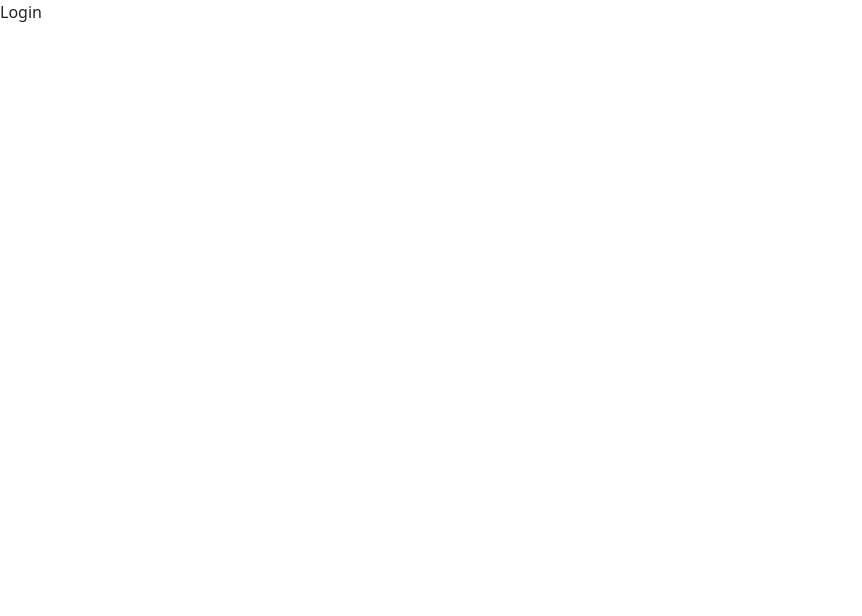
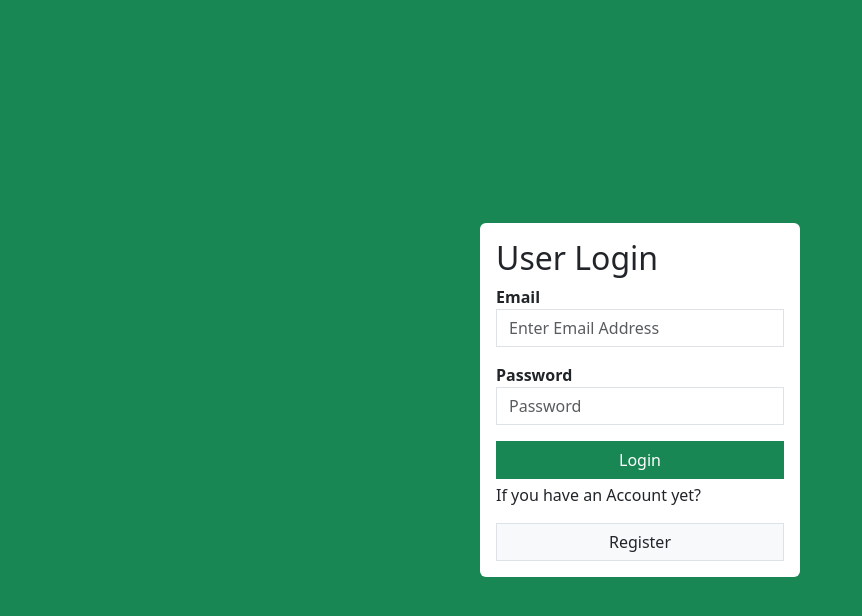
Before and after one commit to hmadhavan57/User-Authentication-System, a React (Vite) app in the folder User_Authentication_ClientSide/: page /login in a window 1280 px wide. Shown: the top 616 px of the page, without its empty margins (0-862 px from the left). Built offline with nearby package versions, Linux system fonts and the light colour scheme.

Commit message:
feat(style): adding style and content in login component

```diff
--- a/User_Authentication_ClientSide/src/Login.jsx
+++ b/User_Authentication_ClientSide/src/Login.jsx
@@ -1,9 +1,65 @@
-import React from "react";
-function Login(){
-return(
-    <div>
-       <p>Login</p>
+import React, { useState } from "react";
+import { Link, Navigate } from "react-router-dom";
+import axios from 'axios';
+import { useNavigate } from "react-router-dom";
+
+function Login() {
+
+  const [name, setName] = useState();
+  const [mobile, setMobile] = useState();
+  const [email, setEmail] = useState();
+  const [password, setPassword] = useState();
+  const [error, setError] = useState();
+  const navigate = useNavigate()
+
+  const handleSubmit = (e) => {
+    e.preventDefault()
+    axios.post('http://localhost:3001/login',{email,password})
+    .then(result => {console.log(result)
+      navigate('/home')
+    })
+    .catch(err => console.log(err))
+  }
+
+  return (
+    <div className="d-flex justify-content-center align-items-center bg-success vh-100">
+      <div className="bg-white p-3 rounded w-25">
+        <h2>User Login</h2>
+        {error && <div className="alert alert-danger">{error}</div>}
+        <form onSubmit={handleSubmit}>
+
+
+          <div className="mb-3">
+            <label htmlFor="email"><strong>Email</strong></label>
+            <input
+              type="email"
+              placeholder="Enter Email Address"
+              autoComplete="off"
+              name="email"
+              className="form-control rounded-0"
+              value={email}
+              onChange={(e) => setEmail(e.target.value)}
+            />
+          </div>
+          <div className="mb-3">
+            <label htmlFor="password"><strong>Password</strong></label>
+            <input
+              type="password"
+              placeholder="Password"
+              autoComplete="off"
+              name="password"
+              className="form-control rounded-0"
+              value={password}
+              onChange={(e) => setPassword(e.target.value)}
+            />
+          </div>
+          <button className="btn btn-success w-100 rounded-0">Login</button>
+        </form>
+        <p className="mt-1">If you have an Account yet?</p>
+        <Link to="/register" className="btn btn-default border w-100 bg-light rounded-0 text-decoration-none">Register</Link>
+      </div>
     </div>
-)
+  );
 }
+
 export default Login;
```
